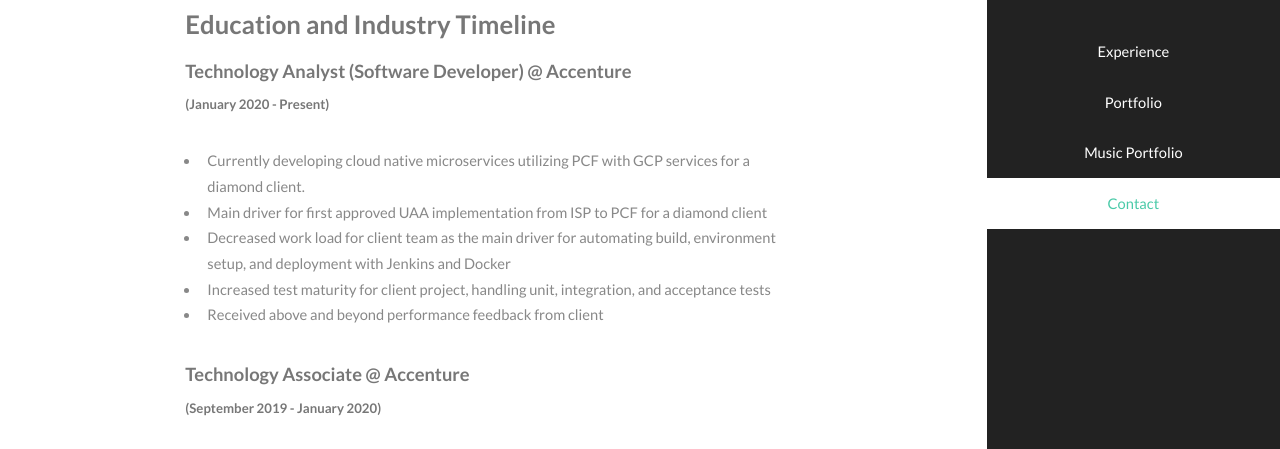
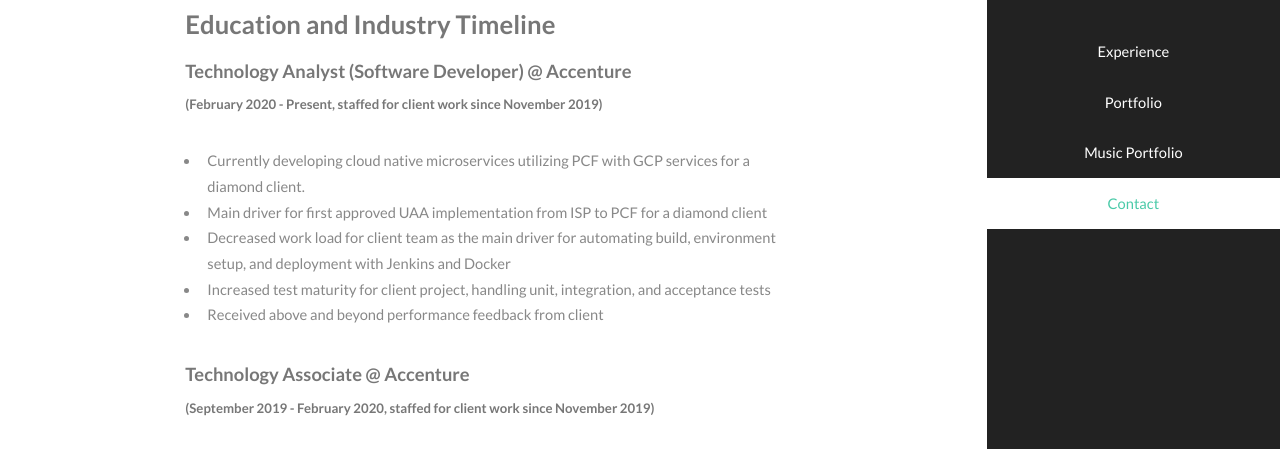
Before and after one commit to jfsaaved/jfsaaved.github.io, a plain HTML site: page index.html in a window 1280 px wide. Shown: the part 274-723 px from the top of the page. Drawn offline with Linux system fonts and the light colour scheme.

Commit message:
update times 2

```diff
--- a/index.html
+++ b/index.html
@@ -54,7 +54,7 @@
 								<div class="container">
 									<h3>Education and Industry Timeline</h3>
 									<h4>Technology Analyst (Software Developer) @ Accenture</br></h4>
-									<h5>(January 2020 - Present)</h5>
+									<h5>(February 2020 - Present, staffed for client work since November 2019)</h5>
 									<p>
 										<ul type="square">
 											<li>Currently developing cloud native microservices utilizing PCF with GCP services for a diamond client.</li>
@@ -65,7 +65,7 @@
 										</ul>
 									</p>
 									<h4>Technology Associate @ Accenture</br></h4>
-									<h5>(September 2019 - January 2020)</h5>
+									<h5>(September 2019 - February 2020, staffed for client work since November 2019)</h5>
 									<p>
 										<ul type="square">
 											<li>First in Accenture Canada Technology to obtain Pivotal Developer (Java) certification.</li>
```
